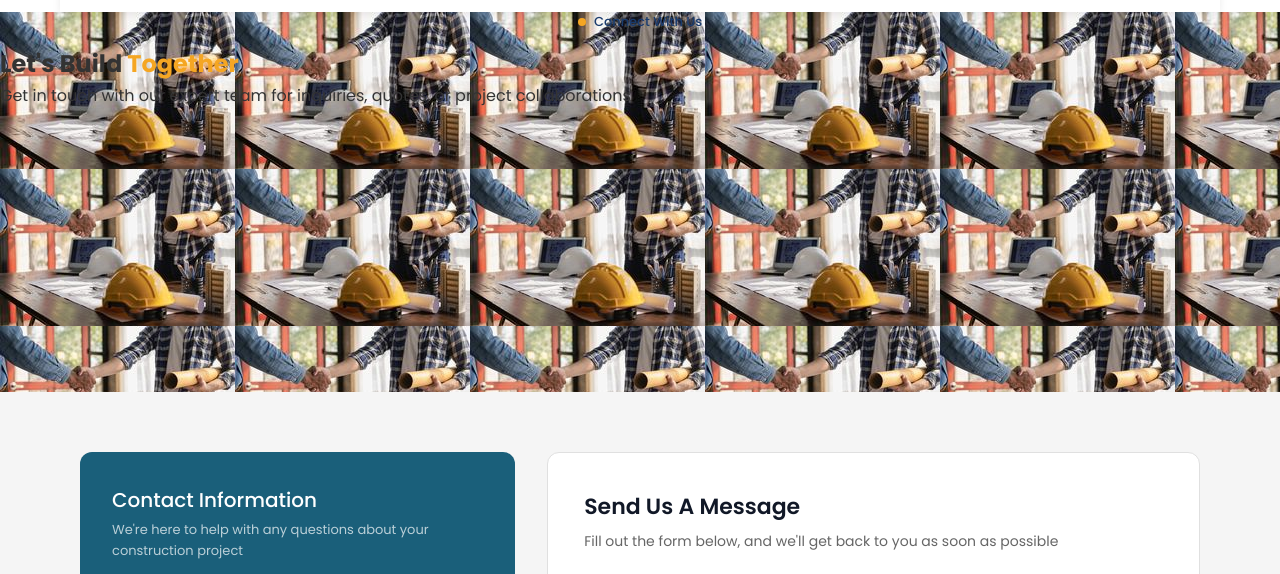
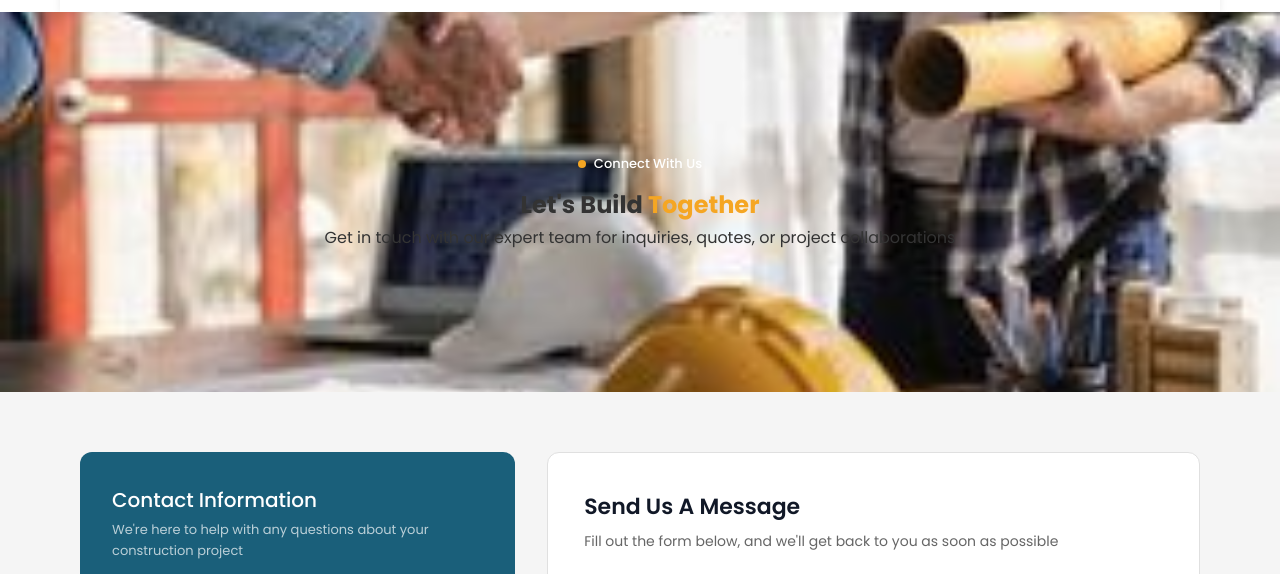
Before and after one commit to darlingbigjunoir-svg/Construction---Pro, a plain HTML site: page contact.html in a window 1280 px wide. Shown: the part 78-652 px from the top of the page. Drawn offline with Linux system fonts and the light colour scheme; files whose address does not match are found by name.

Commit message:
Final update

```diff
--- a/css/style.css
+++ b/css/style.css
@@ -988,6 +988,29 @@ nav#nav-menu ul li a.active::after {
 .contact-hero {
     height: 380px;
     background-image: url('../images/contact.jpg');
+    background-size: cover;
+    background-position: center;
+    position: relative;
+    display: flex;
+    align-items: center;
+    justify-content: center;
+    text-align: center;
+}
+
+.contact-hero::after {
+    content: '';
+    position: absolute;
+    top: 0;
+    left: 0;
+    width: 100%;
+    height: 100%;
+}
+.contact-hero-content .tag-label {
+    color: #ffffff;
+}
+
+.contact-hero-content .tag-label span {
+    background-color: #f5a623;
 }
 
 .contact-item .value {
```
